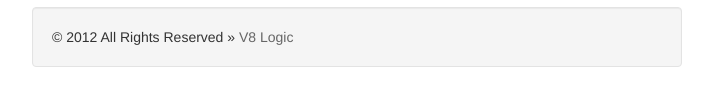
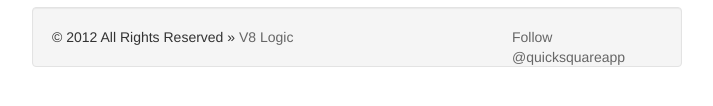
Before and after one commit to veader/Quicksquare-Website, a plain HTML site: page index.html in a window 1280 px wide. Shown: the part 620-726 px from the top of the page, without its empty margins (283-996 px from the left). Drawn offline with nearby package versions, Linux system fonts and the light colour scheme.

Commit message:
adding in twitter follow button

```diff
--- a/index.html
+++ b/index.html
@@ -12,6 +12,7 @@
       .content { width:650px;margin:0 auto;padding:20px 0 0 0; }
       .map-background { background-image:url('img/map2.png'); }
       .hero-unit { padding:50px 10px 10px 20px; }
+      .footer { position:relative; }
       .footer a { color:#666; }
       hr { margin:10px 0; }
       #iphone-screen {
@@ -39,12 +40,16 @@
       #required { background-color:#FFC;padding:8px 20px; }
       #andrew { font-size:0.8em; }
       #andrew a { color:#444; }
+      #follow { position:absolute;top:20px;right:20px;width:150px; }
 
       @media all and (-webkit-min-device-pixel-ratio: 2), all and (-moz-min-device-pixel-ratio: 1.5), all and (min-device-pixel-ratio: 2), all and (-o-min-device-pixel-ratio: 2/1) {
         #iphone-screen {
           background-size:275px 571px;
           background-image:url('img/screen5@2x.png');
         }
+      }
+      @media only screen and (max-device-width: 480px) {
+        body { width:650px; }
       }
     </style>
 
@@ -119,6 +124,14 @@
         <div class="well">
           &copy; 2012 All Rights Reserved &raquo;
           <a href="http://v8logic.com">V8 Logic</a>
+
+          <div id="follow">
+            <a href="https://twitter.com/quicksquareapp"
+                class="twitter-follow-button"
+                data-show-count="false"
+                data-lang="en">Follow @quicksquareapp</a>
+            <script>!function(d,s,id){var js,fjs=d.getElementsByTagName(s)[0];if(!d.getElementById(id)){js=d.createElement(s);js.id=id;js.src="http://platform.twitter.com/widgets.js";fjs.parentNode.insertBefore(js,fjs);}}(document,"script","twitter-wjs");</script>
+          </div>
         </div>
       </div>
       <br />
```
